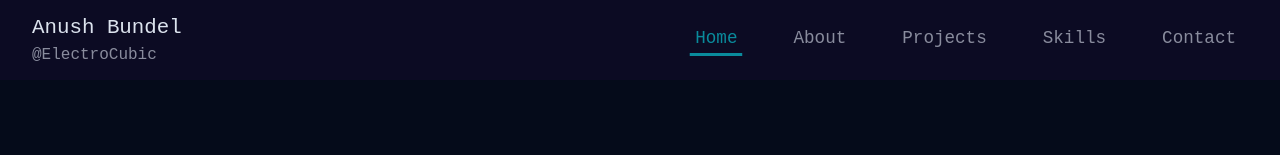
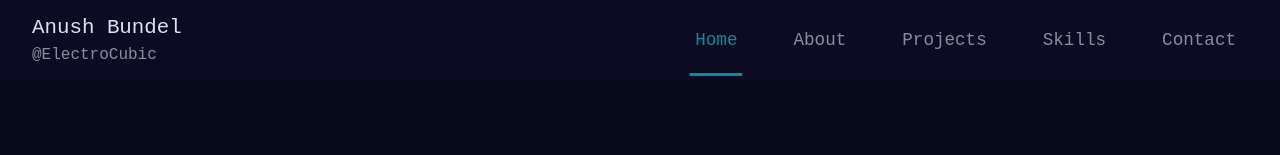
Before and after one commit to ElectroCubic/anush-bundel-portfolio, a React (Vite) app: page / in a window 1280 px wide. Shown: the top 155 px of the page. Built offline with nearby package versions, Linux system fonts and the light colour scheme; a web font is replaced by a local one.

Commit message:
tweaked navbar

```diff
--- a/src/assets/NavBar/NavBar.module.css
+++ b/src/assets/NavBar/NavBar.module.css
@@ -56,6 +56,7 @@
 
 .links li {
     position: relative;
+    margin-top: 0.3rem;
 }
 
 .links a {
@@ -76,13 +77,13 @@
     position: absolute;
     left: 0.75rem;
     right: 0.75rem;
-    bottom: 0.35rem;
+    bottom: -12px;
     height: 3px;
 
     background-color: var(--primary-color2);
     transform: scaleX(0);
     transform-origin: center;
-    transition: transform 0.2s ease, background-color 0.2s ease;
+    transition: transform 0.2s ease;
 }
 
 @media (hover: hover) {
@@ -104,7 +105,6 @@
     transform: scaleX(1.25);
 }
 
-/* Hamburger button (hidden on desktop) */
 .hamburger {
     display: none;
     background: transparent;
@@ -234,7 +234,7 @@
     }
 
     .links a:active {
-        background: rgba(122, 162, 247, 0.12);
+        background: rgba(122, 162, 247, 0.12) !important;
         color: var(--text-color1);
     }
 
```
